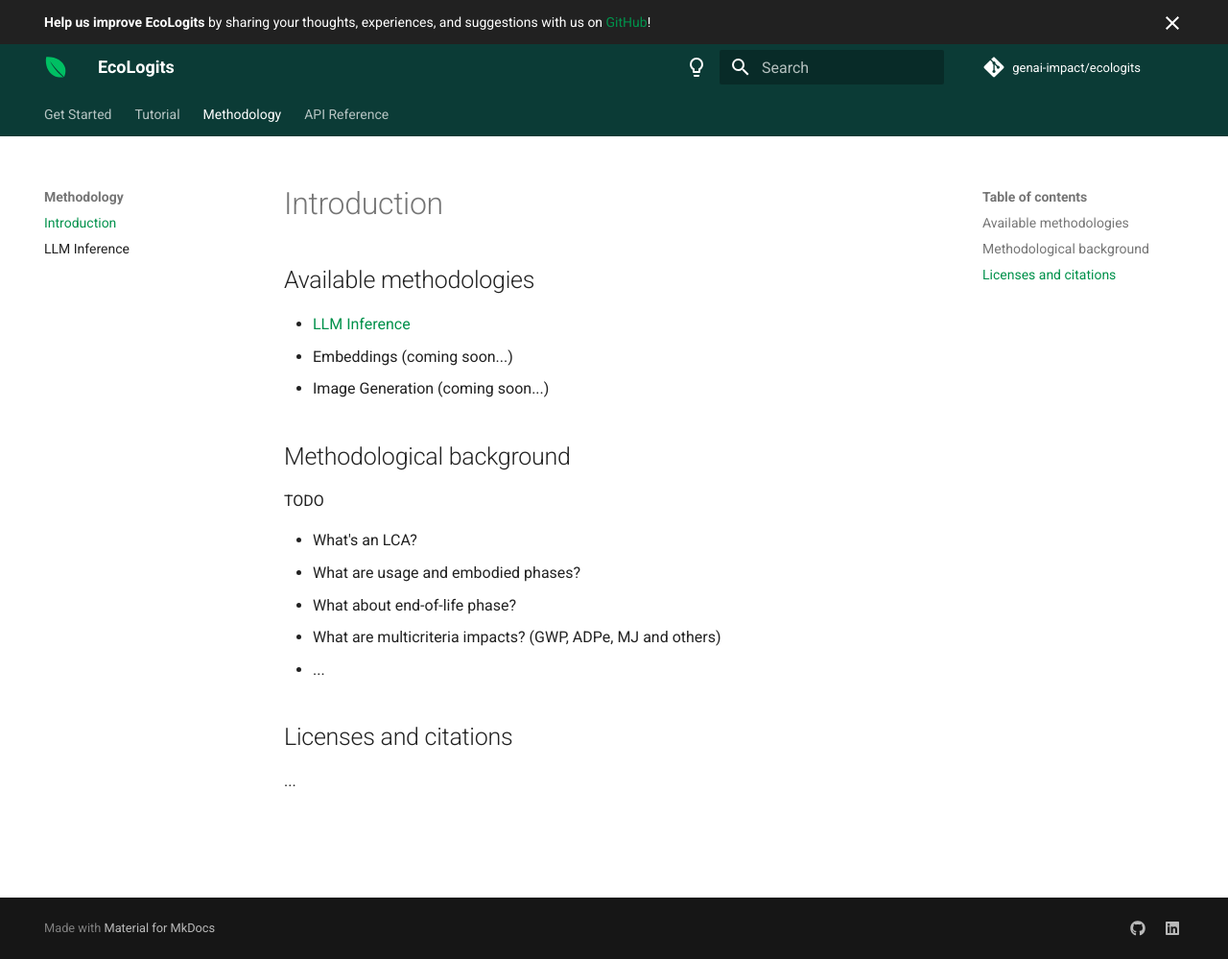
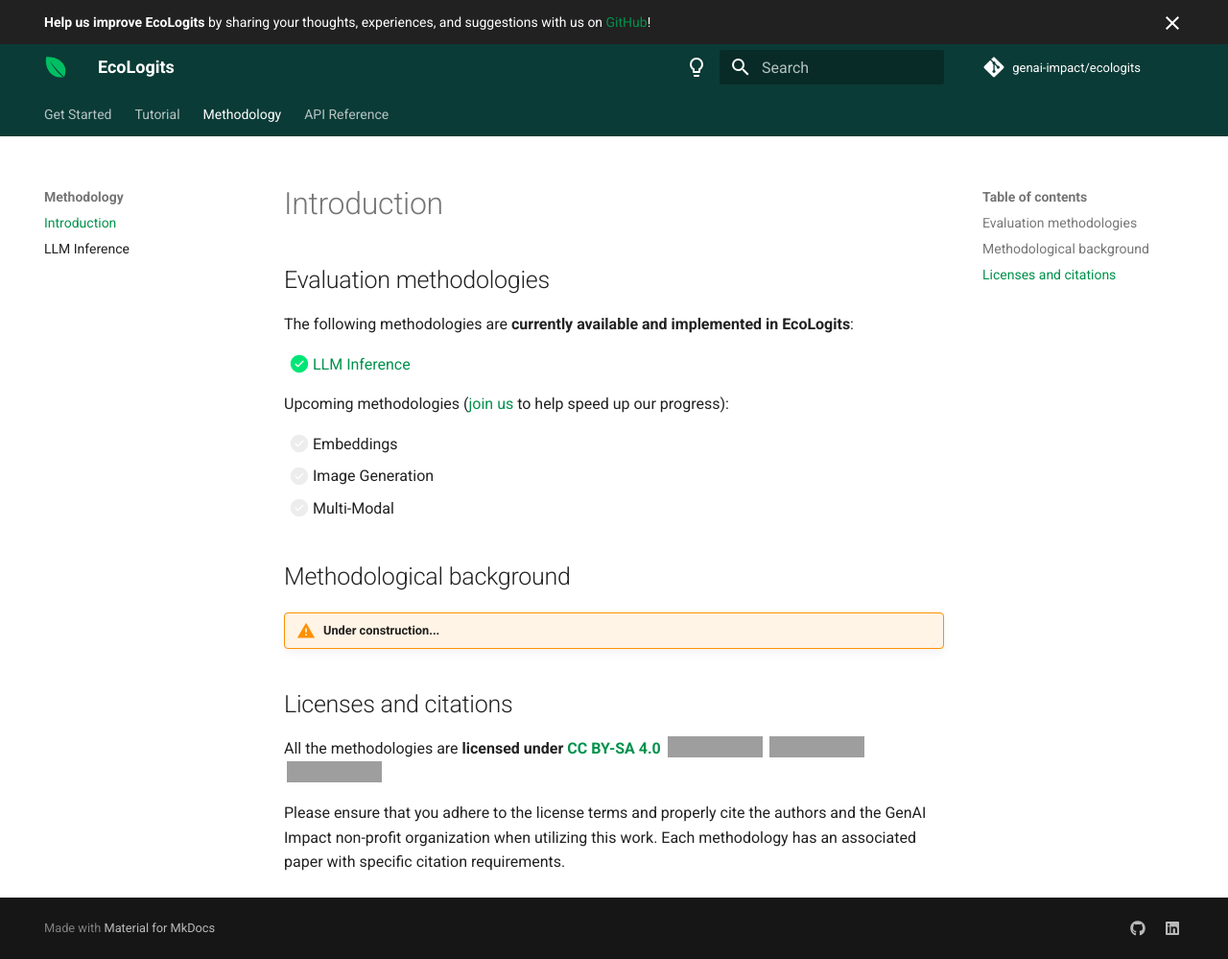
Before and after one commit to genai-impact/ecologits, an MkDocs documentation site: the page built from docs/methodology/index.md, in a window 1280 px wide and 999 px high. Shown: the whole window at 96% size. Built offline with MkDocs 1.6.1 and Material for MkDocs 9.7.7, drawn with Linux system fonts in a browser that asks for light colours; comment, search, counter and statistics services are not loaded; grey boxes are pictures that could not be loaded.

Commit message:
docs: update methodology index

```diff
--- a/docs/methodology/index.md
+++ b/docs/methodology/index.md
@@ -1,21 +1,31 @@
 # Introduction
 
-## Available methodologies
+## Evaluation methodologies
 
-- [LLM Inference](llm_inference.md)
-- Embeddings (coming soon...)
-- Image Generation (coming soon...)
+The following methodologies are **currently available and implemented in EcoLogits**:
+
+- [x] [LLM Inference](llm_inference.md)
+
+Upcoming methodologies ([join us](https://genai-impact.org/contact) to help speed up our progress):
+
+- [ ] Embeddings
+- [ ] Image Generation
+- [ ] Multi-Modal
 
 ## Methodological background
 
-TODO
+!!! warning "Under construction..."
 
-- What's an LCA?
-- What are usage and embodied phases?
-- What about end-of-life phase?
-- What are multicriteria impacts? (GWP, ADPe, MJ and others)
-- ...
+[//]: # (- What's an LCA?)
+[//]: # (- What are usage and embodied phases?)
+[//]: # (- What about end-of-life phase?)
+[//]: # (- What are multicriteria impacts? &#40;GWP, ADPe, MJ and others&#41;)
 
 ## Licenses and citations
 
-...
+All the methodologies are **licensed under [CC BY-SA 4.0](https://creativecommons.org/licenses/by-sa/4.0/)**
+<img style="height:22px!important;margin-left:3px;vertical-align:text-bottom;" src="https://mirrors.creativecommons.org/presskit/icons/cc.svg?ref=chooser-v1" alt="">
+<img style="height:22px!important;margin-left:3px;vertical-align:text-bottom;" src="https://mirrors.creativecommons.org/presskit/icons/by.svg?ref=chooser-v1" alt="">
+<img style="height:22px!important;margin-left:3px;vertical-align:text-bottom;" src="https://mirrors.creativecommons.org/presskit/icons/sa.svg?ref=chooser-v1" alt="">
+
+Please ensure that you adhere to the license terms and properly cite the authors and the GenAI Impact non-profit organization when utilizing this work. Each methodology has an associated paper with specific citation requirements.
--- a/mkdocs.yml
+++ b/mkdocs.yml
@@ -101,6 +101,9 @@
   - md_in_html
   - tables
   - admonition
+  - def_list
+  - pymdownx.tasklist:
+      custom_checkbox: true
   - pymdownx.arithmatex:
       generic: true
   - pymdownx.emoji:
```
